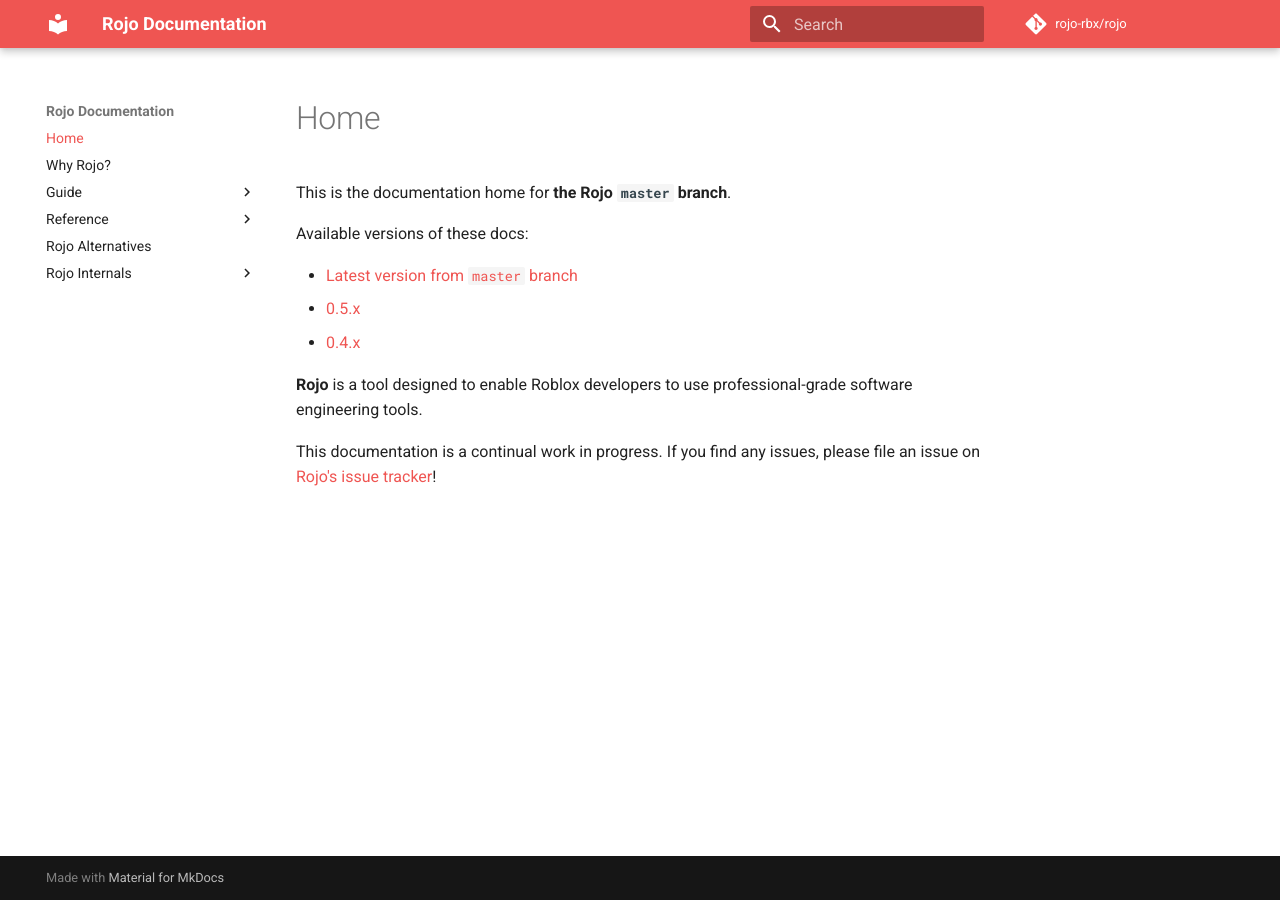
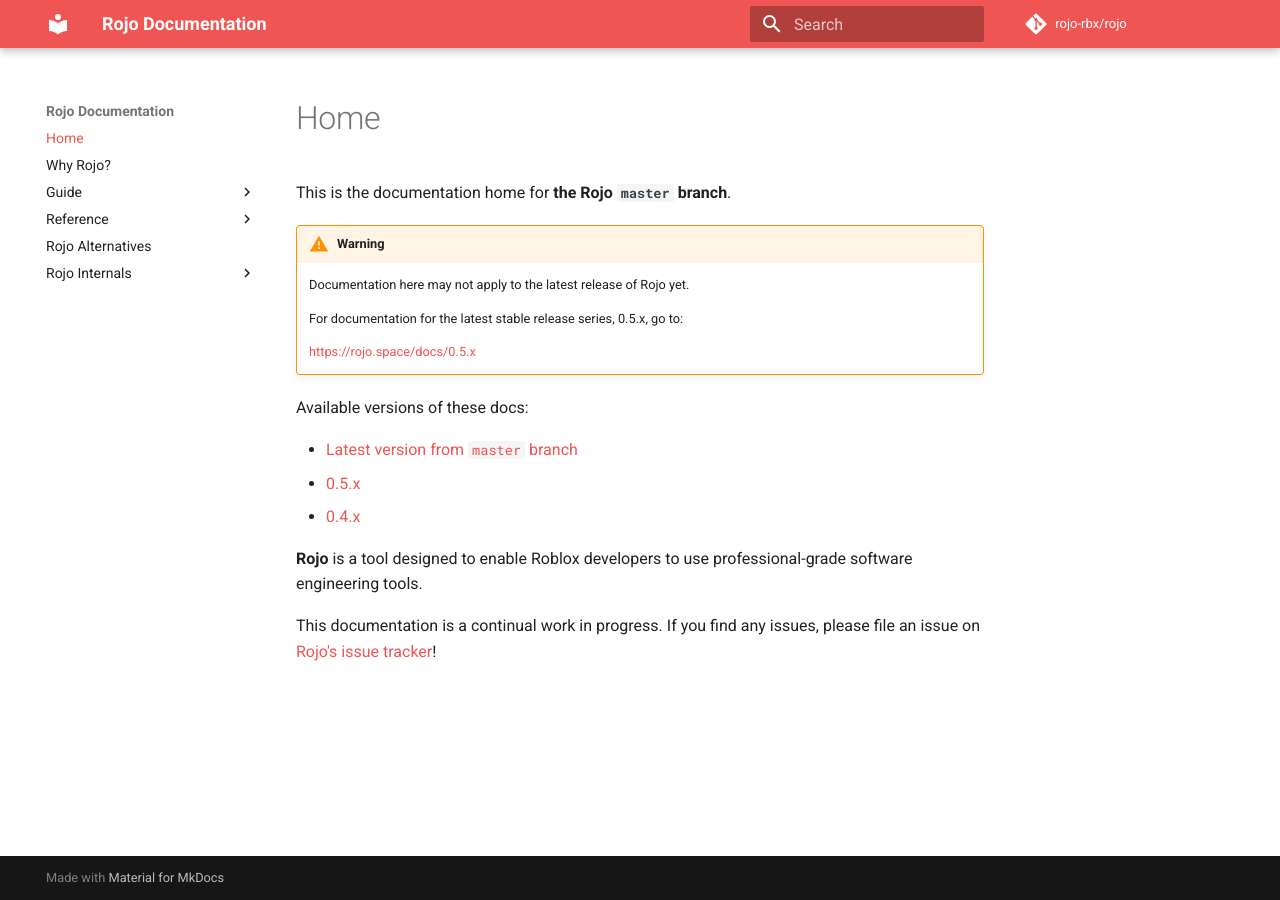
Before and after one commit to rojo-rbx/rojo, an MkDocs documentation site: the page built from docs/index.md, in a window 1280 px wide. Built offline with MkDocs 1.6.1 and Material for MkDocs 9.7.7, drawn with Linux system fonts in a browser that asks for light colours; comment, search, counter and statistics services are not loaded.

Commit message:
Add more stern warning about docs from master branch

```diff
--- a/docs/index.md
+++ b/docs/index.md
@@ -1,4 +1,11 @@
 This is the documentation home for **the Rojo `master` branch**.
+
+!!! warning
+    Documentation here may not apply to the latest release of Rojo yet.
+
+    For documentation for the latest stable release series, 0.5.x, go to:
+
+    [https://rojo.space/docs/0.5.x](https://rojo.space/docs/0.5.x)
 
 Available versions of these docs:
 
```
